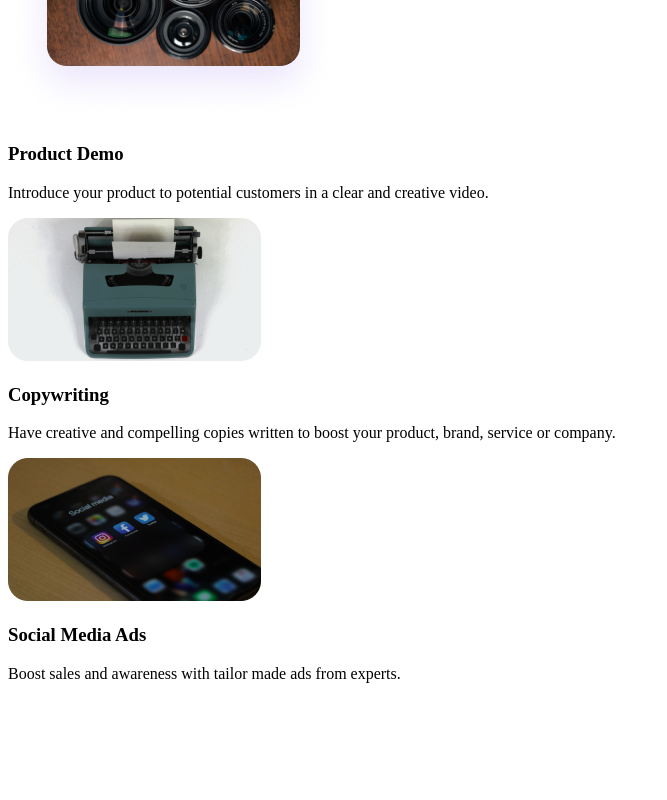
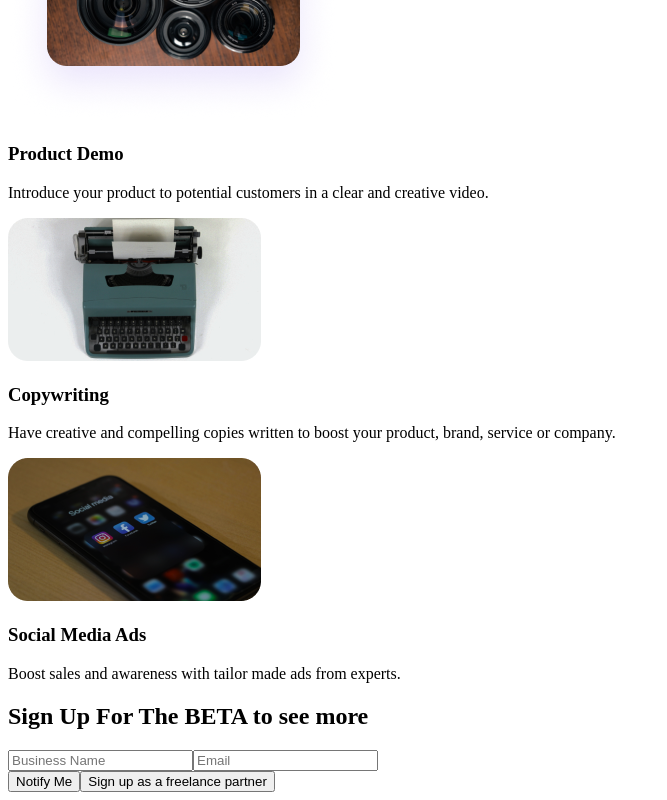
Before and after one commit to VasuBeachoo/retink-presale-page, a JavaScript app: page / in a window 1280 px wide. Shown: the part 3464-4264 px from the top of the page, without its empty margins (0-667 px from the left). Before the commit the page ends 4163 px from the top, so only its background shows below. Built offline with nearby package versions, Linux system fonts and the light colour scheme.

Commit message:
Create CTA section

```diff
--- /dev/null
+++ b/src/components/Input.js
@@ -0,0 +1,11 @@
+import styled from "styled-components";
+
+const StyledInput = styled.input``;
+
+const Input = ({ className, type, placeholder }) => {
+  return (
+    <StyledInput className={className} type={type} placeholder={placeholder} />
+  );
+};
+
+export default Input;
--- a/src/components/presale/Cta.js
+++ b/src/components/presale/Cta.js
@@ -1,9 +1,29 @@
 import styled from "styled-components";
+import Input from "../Input";
+import { NotifyMeBtn, SignUpBtn } from "../Buttons";
+
+export const CtaBtnsBox = styled.div``;
+
+export const CtaInputsBox = styled.div``;
+
+export const CtaHeading = styled.h2``;
 
 export const CtaBox = styled.section``;
 
 const Cta = ({ className }) => {
-  return <CtaBox className={className}></CtaBox>;
+  return (
+    <CtaBox className={className}>
+      <CtaHeading>Sign Up For The BETA to see more</CtaHeading>
+      <CtaInputsBox>
+        <Input type="text" placeholder="Business Name" />
+        <Input type="email" placeholder="Email" />
+      </CtaInputsBox>
+      <CtaBtnsBox>
+        <NotifyMeBtn />
+        <SignUpBtn />
+      </CtaBtnsBox>
+    </CtaBox>
+  );
 };
 
 export default Cta;
```
